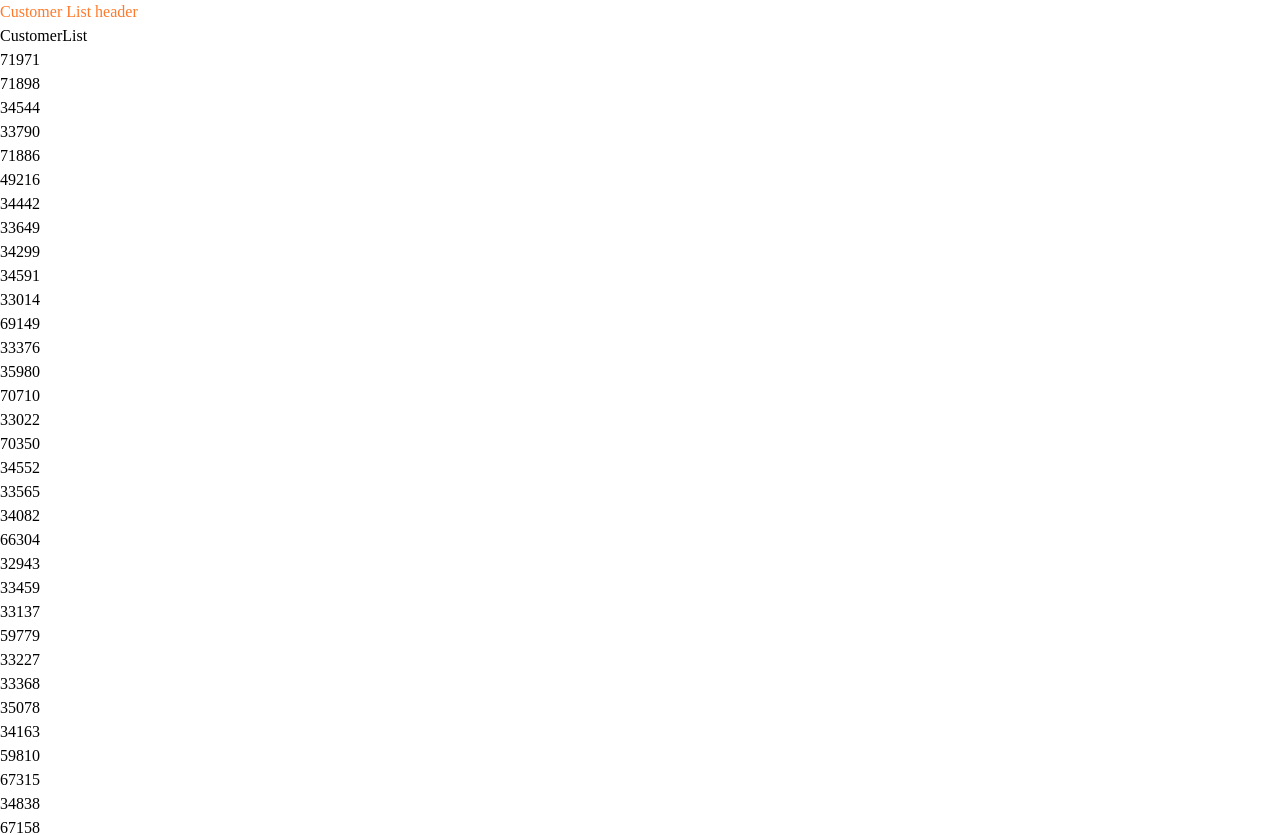
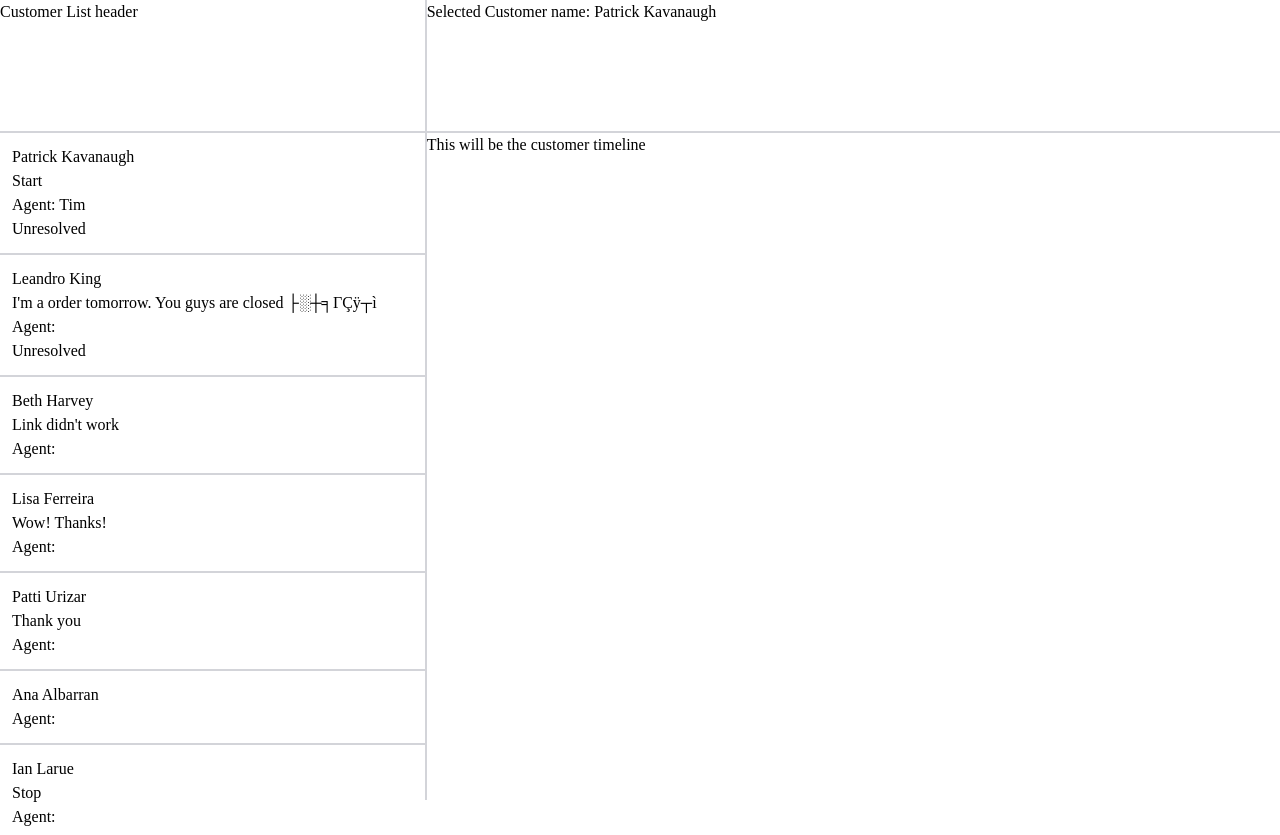
Before and after one commit to carrigan223/React_Redux_Communications, a React (Create React App) app: page / in a window 1280 px wide. Shown: the top 835 px of the page. Built offline with nearby package versions, Linux system fonts and the light colour scheme.

Commit message:
setup basic styling formating

```diff
--- a/src/App.js
+++ b/src/App.js
@@ -8,10 +8,17 @@ import SelectedCustomer from "./components/selectedCustomer/SelectedCustomer";
 
 function App() {
   return (
-    <div className="h-screen font-sans">
-      <CustomerListHeader />
-      <CustomerListConatiner />
-      <SelectedCustomer />
+    <div className="h-screen font-sans flex">
+      <div className="w-1/3 border-r-2">
+        <CustomerListHeader />
+        <CustomerListConatiner />
+      </div>
+      <div className="w-2/3 flex-col items-start">
+        <SelectedCustomer />
+        <div>
+          This will be the customer timeline
+        </div>
+      </div>
     </div>
   );
 }
--- a/src/components/customers/customerCard/CustomerCard.js
+++ b/src/components/customers/customerCard/CustomerCard.js
@@ -1,5 +1,16 @@
-import React from 'react';
+import React from "react";
 
 export default function CustomerCard({ customer }) {
-  return <div>{customer.id}</div>;
+  return (
+    <div className="p-3 border-b-2">
+      <div>{customer.name}</div>
+      <div>{customer.messages.length > 0 ? customer.messages[0].body : ""}</div>
+      <div>
+        Agent: {customer.assignments ? customer.assignments[0].user.name : ""}
+      </div>
+      <div>
+        {customer.tags.length > 0 ? customer.tags[0].name : ""}
+      </div>
+    </div>
+  );
 }
--- a/src/components/customers/customerList/CustomerListContainer.js
+++ b/src/components/customers/customerList/CustomerListContainer.js
@@ -31,7 +31,6 @@ const CustomerListContainer = () => {
 
   return (
     <div>
-      <h1>CustomerList</h1>
       {renderedCustomerListContainerContent()}
     </div>
   );
--- a/src/components/customers/customerListheader/CustomerListHeader.js
+++ b/src/components/customers/customerListheader/CustomerListHeader.js
@@ -2,8 +2,8 @@ import React from "react";
 
 const CustomerListHeader = () => {
   return (
-    <div>
-      <h1 className="text-orange-500" >Customer List header</h1>
+    <div className="h-1/6 border-b-2">
+      <h1>Customer List header</h1>
     </div>
   );
 };
--- a/src/components/selectedCustomer/SelectedCustomer.js
+++ b/src/components/selectedCustomer/SelectedCustomer.js
@@ -3,7 +3,7 @@ import { fetchSelectedCustomer } from '../../features/selectedCustomer/selectedC
 import { useSelector, useDispatch } from 'react-redux';
 
 export default function SelectedCustomer() {
-  const id = useSelector((state) => state.selectedCustomer.id);
+  const selectedCustomer = useSelector((state) => state.selectedCustomer);
   const selectedCustomerStatus = useSelector(
     (state) => state.selectedCustomer.status
   );
@@ -14,7 +14,7 @@ export default function SelectedCustomer() {
     if (selectedCustomerStatus === 'loading') {
       return <div>Loading</div>;
     } else if (selectedCustomerStatus === 'succeeded') {
-      return <div>Selected Customer id: {id}</div>;
+      return <div>Selected Customer name: {selectedCustomer.selectedCustomer.name}</div>;
     } else if (selectedCustomerStatus === 'failed') {
       return <div>{error}</div>;
     }
@@ -25,5 +25,5 @@ export default function SelectedCustomer() {
       dispatch(fetchSelectedCustomer());
     }
   }, [selectedCustomerStatus, dispatch]);
-  return <div>{renderedSelectedCustomerContent()}</div>;
+  return <div className="h-1/6 border-b-2">{renderedSelectedCustomerContent()}</div>;
 }
--- a/src/features/selectedCustomer/selectedCustomerSlice.js
+++ b/src/features/selectedCustomer/selectedCustomerSlice.js
@@ -11,7 +11,7 @@ export const fetchSelectedCustomer = createAsyncThunk(
 );
 
 const initialState = {
-  id: 0,
+  selectedCustomer: 0,
   status: 'idle',
   error: null
 };
@@ -28,7 +28,7 @@ export const selectedCustomerSlice = createSlice({
       .addCase(fetchSelectedCustomer.fulfilled, (state, action) => {
         state.status = 'succeeded';
         // Add any fetched posts to the array
-        state.id = action.payload.id;
+        state.selectedCustomer = action.payload;
       })
       .addCase(fetchSelectedCustomer.rejected, (state, action) => {
         state.status = 'failed';
```
